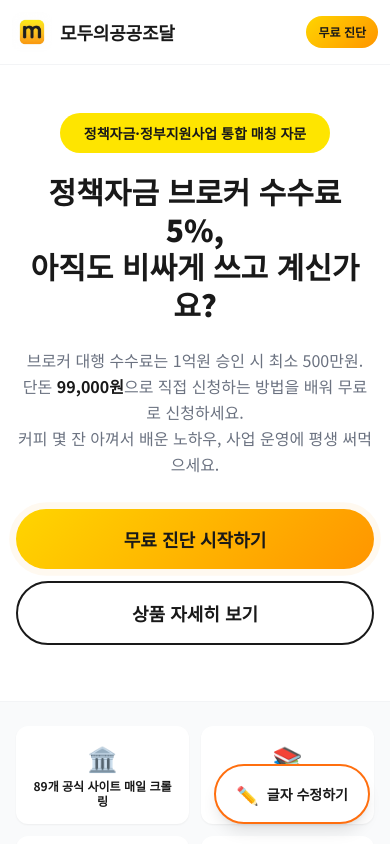
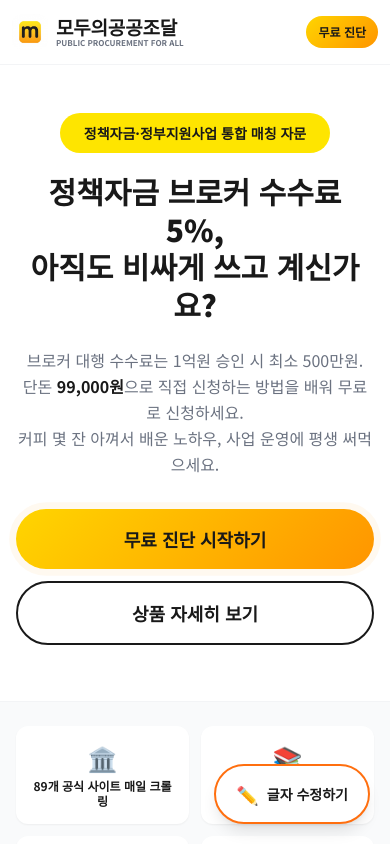
Before and after one commit to ppfa26/PPFA26, a Next.js app: page / in a window 390 px wide. Shown: the top 844 px of the page. Built offline with nearby package versions, Linux system fonts and the light colour scheme; a web font is replaced by a local one.

Commit message:
feat: 프로 가격 490,000→399,000원 변경(정가 690,000/월 33,250원) + 헤더 로고 목표 이미지에 맞춰 정렬(한글:영문 2.5배, 아이콘 텍스트높이 맞춤, 영문 모바일 표시)

```diff
--- a/src/components/Header.tsx
+++ b/src/components/Header.tsx
@@ -16,17 +16,17 @@ export default function Header() {
           <Image
             src="/logo/app-icon-white.png"
             alt="모두의공공조달 로고"
-            width={44}
-            height={44}
-            className="h-10 w-10 shrink-0 rounded-[9px] sm:h-11 sm:w-11"
+            width={40}
+            height={40}
+            className="h-9 w-9 shrink-0 rounded-[9px] sm:h-10 sm:w-10"
             priority
           />
           <span className="flex flex-col justify-center leading-none">
-            <span className="text-[18px] font-extrabold leading-[1.05] tracking-[-0.01em] text-brand-dark sm:text-[19px]">
+            <span className="text-[19px] font-extrabold leading-none tracking-[-0.01em] text-brand-dark sm:text-[21px]">
               모두의공공조달
             </span>
             <span
-              className="mt-[2px] hidden w-full text-[9.5px] font-semibold uppercase leading-none text-brand-gray sm:block"
+              className="mt-[3px] block w-full text-[8px] font-semibold uppercase leading-none text-brand-gray sm:text-[8.5px]"
               style={{ textAlignLast: "justify" }}
             >
               Public Procurement For All
--- a/src/lib/products.ts
+++ b/src/lib/products.ts
@@ -1,4 +1,4 @@
-// 상품 구성 (확정 가격: 99,000 / 199,000 / 490,000)
+// 상품 구성 (확정 가격: 99,000 / 199,000 / 399,000)
 // originalPrice = 정가(앵커링용 취소선), monthly = 12개월 환산 참고 표기
 export type Tier = {
   id: "basic" | "premier" | "pro";
@@ -60,11 +60,11 @@ export const TIERS: Tier[] = [
     icon: "🏆",
     name: "프로",
     subtitle: "전문가 멘토링",
-    price: 490000,
-    priceLabel: "490,000원",
-    originalPrice: 790000,
-    originalPriceLabel: "790,000원",
-    monthlyLabel: "월 40,800원",
+    price: 399000,
+    priceLabel: "399,000원",
+    originalPrice: 690000,
+    originalPriceLabel: "690,000원",
+    monthlyLabel: "월 33,250원",
     period: "1개월",
     popular: false,
     features: [
```
